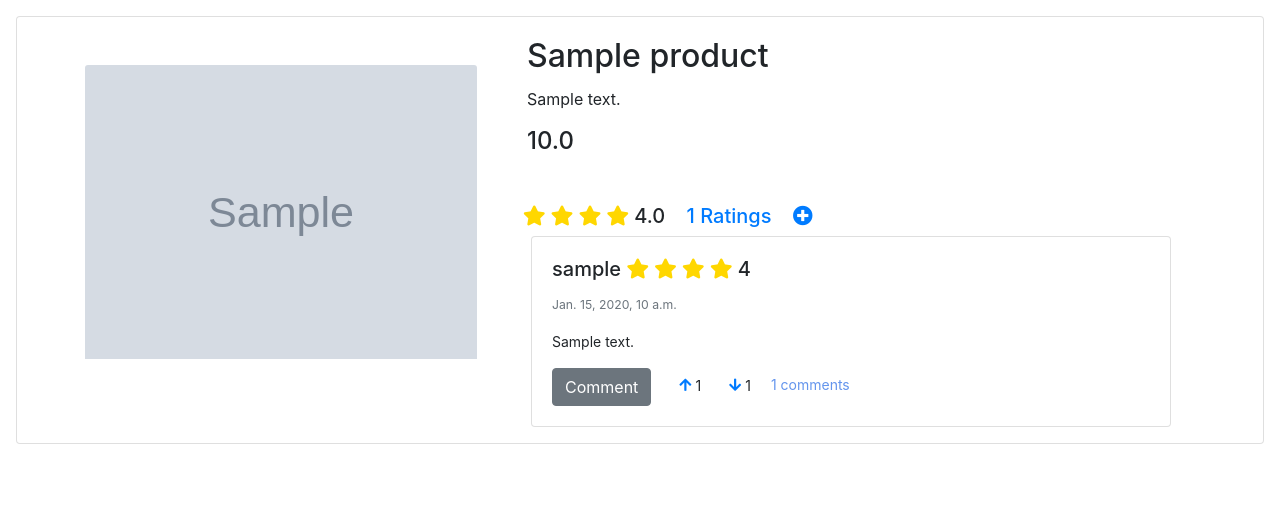
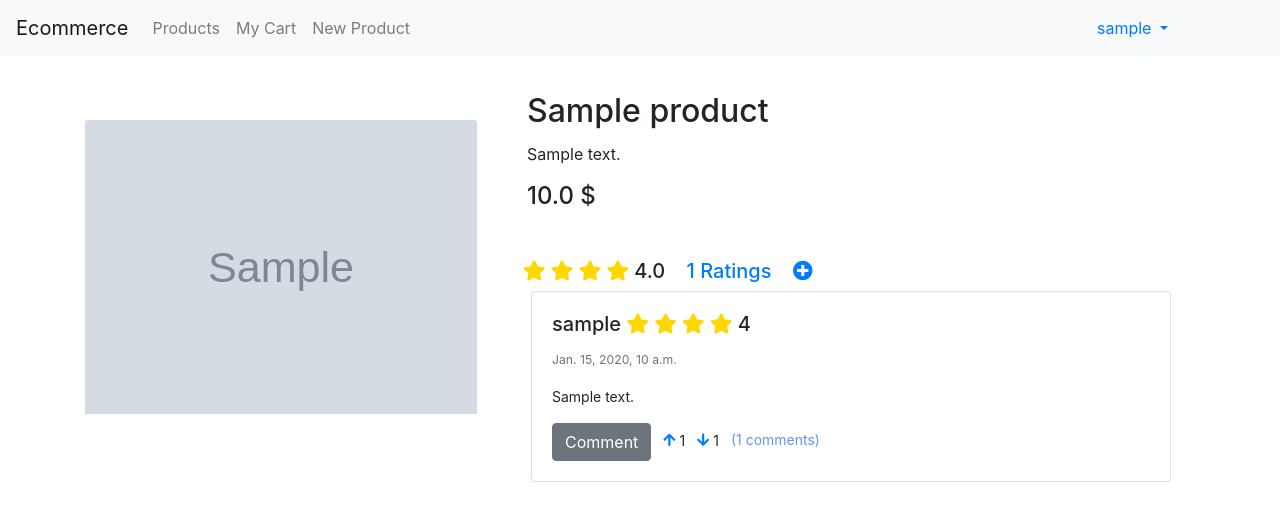
Before and after one commit to khalilSaidane/ecommerce-Django-, a Django app: page /products/1 in a window 1280 px wide. Shown: the top 521 px of the page. Run offline with Django 3.2, Linux system fonts and the light colour scheme; a user stored in the database is signed in; tables that the repository leaves empty hold one stand-in row (values such as "Sample post"); grey boxes marked "Sample" are stand-in pictures; some libraries are stand-ins or nearby versions.

Commit message:
adding nav bar and adding permetions

```diff
--- a/cart/views.py
+++ b/cart/views.py
@@ -1,14 +1,15 @@
+from django.contrib.auth.decorators import login_required
 from django.shortcuts import render, redirect
 from products.models import Product
 from .models import CartProduct
 
-
+@login_required(login_url='/accounts/login')
 def my_cart_view(request, *args, **kwargs):
     qs = CartProduct.objects.filter(user=request.user)
     total_price = sum([x.product.price for x in qs])
     return render(request, 'cart/my-cart.html', {'items': qs, 'total_price': total_price})
 
-
+@login_required(login_url='/accounts/login')
 def add_product_to_cart(request, product_id, *args, **kwargs):
     product = Product.objects.get(id=product_id)
     qs = CartProduct.objects.filter(user=request.user)
--- a/comments/models.py
+++ b/comments/models.py
@@ -9,7 +9,7 @@ class CommentReview(models.Model):
     review = models.ForeignKey(Review, on_delete=models.CASCADE)
     content = models.CharField(max_length=250)
     timestamp = models.DateTimeField(auto_now_add=True)
-    childs = models.ManyToManyField('self', related_name='childs_comments', null=True, blank=True)
+    childs = models.ManyToManyField('self', related_name='childs_comments', blank=True)
     is_child = models.BooleanField(default=False)
 
     def __str__(self):
--- a/comments/views.py
+++ b/comments/views.py
@@ -1,3 +1,4 @@
+from django.contrib.auth.decorators import login_required
 from django.shortcuts import render
 
 from comments.models import CommentReview
@@ -5,6 +6,7 @@ from reviews.models import Review
 from .forms import CommentForm
 
 
+@login_required(login_url='/accounts/login')
 def create_comment_view(request, review_id, *args, **kwargs):
     form = CommentForm(request.POST or None)
     review = Review.objects.get(id=review_id)
@@ -15,7 +17,7 @@ def create_comment_view(request, review_id, *args, **kwargs):
         comment.save()
     return render(request, 'comments/create.html', {'form': form})
 
-
+@login_required(login_url='/accounts/login')
 def create_child_comment_view(request, review_id, comment_id, *args, **kwargs):
     child_form = CommentForm(request.POST or None)
     review = Review.objects.get(id=review_id)
--- a/products/views.py
+++ b/products/views.py
@@ -1,10 +1,13 @@
 import statistics
+
+from django.contrib.auth.decorators import login_required
 from django.shortcuts import render, redirect
 
 from .forms import CreateProductForm
 from .models import Product
 
 
+@login_required(login_url='/accounts/login')
 def create_product_view(request, *args, **kwargs):
     form = CreateProductForm(request.POST or None, request.FILES or None)
     print(request)
--- a/reviews/forms.py
+++ b/reviews/forms.py
@@ -13,6 +13,6 @@ class ReviewCreateForm(forms.ModelForm):
 
     def clean_rate(self):
         rate = self.cleaned_data['rate']
-        if 0 >= rate >= 10:
+        if 0 <= rate <= 10:
             raise forms.ValidationError('Rate must be between 0 and 10')
         return rate
--- a/reviews/models.py
+++ b/reviews/models.py
@@ -23,7 +23,6 @@ class ReviewManager(models.Manager):
 
     def toggle_down_vote(self, user, review_id):
         review = Review.objects.get(id=review_id)
-        print(review)
         if user in review.down_votes.all():
             review.down_votes.remove(user)
         else:
--- a/templates/base.html
+++ b/templates/base.html
@@ -13,6 +13,7 @@
 {% bootstrap_css %}
 {% fontawesome_5_static %}
 {% bootstrap_javascript jquery='full' %}
+{% include 'snippets/nav-bar.html' %}
 
 
 {% block content %}
@@ -55,50 +56,5 @@
     });
 
 </script>
-
-<script>
-    google.charts.load('current', {packages: ['corechart', 'bar']});
-google.charts.setOnLoadCallback(drawBasic);
-
-function drawBasic() {
-
-      var data = new google.visualization.DataTable();
-      data.addColumn('timeofday', 'Time of Day');
-      data.addColumn('number', 'Motivation Level');
-
-      data.addRows([
-        [{v: [8, 0, 0], f: '8 am'}, 1],
-        [{v: [9, 0, 0], f: '9 am'}, 2],
-        [{v: [10, 0, 0], f:'10 am'}, 3],
-        [{v: [11, 0, 0], f: '11 am'}, 4],
-        [{v: [12, 0, 0], f: '12 pm'}, 5],
-        [{v: [13, 0, 0], f: '1 pm'}, 6],
-        [{v: [14, 0, 0], f: '2 pm'}, 7],
-        [{v: [15, 0, 0], f: '3 pm'}, 8],
-        [{v: [16, 0, 0], f: '4 pm'}, 9],
-        [{v: [17, 0, 0], f: '5 pm'}, 10],
-      ]);
-
-      var options = {
-        title: 'Motivation Level Throughout the Day',
-        hAxis: {
-          title: 'Time of Day',
-          format: 'h:mm a',
-          viewWindow: {
-            min: [7, 30, 0],
-            max: [17, 30, 0]
-          }
-        },
-        vAxis: {
-          title: 'Rating (scale of 1-10)'
-        }
-      };
-
-      var chart = new google.visualization.ColumnChart(
-        document.getElementById('chart_div'));
-
-      chart.draw(data, options);
-    }
-    </script>
 </body>
 </html>
--- a/templates/cart/my-cart.html
+++ b/templates/cart/my-cart.html
@@ -6,7 +6,6 @@
         <tr>
             <th scope="col">Name</th>
             <th scope="col">Price</th>
-            <th scope="col">Quantity</th>
             <th scope="col">Timestamp</th>
             <th scope="col">Action</th>
         </tr>
@@ -16,7 +15,6 @@
             <tr>
                 <td>{{ item.product.name }}</td>
                 <td>{{ item.product.price }}</td>
-                <td><input type="number" value="{{ item.quantity }}"></td>
                 <td>{{ item.timestamp }}</td>
                 <td><a class="btn btn-danger" href="/cart/remove-from-cart/{{ item.product.id }}">Delete</a></td>
             </tr>
--- a/templates/comments/detail.html
+++ b/templates/comments/detail.html
@@ -1,4 +1,3 @@
-{% extends 'base.html' %}
 {% block content %}
     {% if not comment.is_child %}
         <div class="card small m-2" style="width: 35rem;">
@@ -7,7 +6,7 @@
                 <p class="card-text"><small class="text-muted">{{ comment.timestamp }}</small></p>
                 <p class="card-text">{{ comment.content }} <a href="{% url 'comments:detail' comment.id %}"
                                                               class="ml-3">Reply</a></p>
-                <label style="color:cornflowerblue;" id="show-childs-comments" class="ml-3">{{ comment.childs.count }} Replys</label>
+                <label style="color:cornflowerblue;" id="show-childs-comments" class="ml-3">{{ comment.childs.count }} Replays</label>
                 <div class="comment-childs-div">
                 {% for child in comment.childs.all %}
                     <div class="card small m-2" style="width: 30rem;">
@@ -29,7 +28,6 @@
         $(document).ready(function () {
             $('.comment-childs-div').hide();
             $('#show-childs-comments').click(function (e) {
-                console.log('rrfr')
                 $('.comment-childs-div').toggle();
             })
         });
--- a/templates/products/detail.html
+++ b/templates/products/detail.html
@@ -1,7 +1,7 @@
 {% extends 'base.html' %}
 
 {% block content %}
-    <div class="card m-3">
+    <div class=" m-3">
         <div class="container">
             <div class="row">
                 <div class="col">
@@ -11,7 +11,7 @@
                     <div class="card-body">
                         <h2 class="card-title">{{ product.name }}</h2>
                         <p class="card-text">{{ product.description }}</p>
-                        <h4 class="card-title">{{ product.price }}</h4>
+                        <h4 class="card-title">{{ product.price }} $</h4>
                     </div>
                     {% include 'reviews/list-by-product.html' %}
                 </div>
@@ -19,3 +19,9 @@
         </div>
     </div>
 {% endblock %}
+
+{% for post in posts %}
+    {% for comment in post.comment_set %}
+        {{ comment.comment_user }}
+    {% endfor %}
+{% endfor %}
--- a/templates/products/list.html
+++ b/templates/products/list.html
@@ -2,7 +2,6 @@
 {% block content %}
     <div class="card-columns m-3">
         {% for product in products %}
-
             <div class="card">
                 <img class="card-img-top small" src="{{ product.image.url }}" alt="Card image cap">
                 <div class="card-body">
--- a/templates/reviews/list-by-product.html
+++ b/templates/reviews/list-by-product.html
@@ -1,4 +1,3 @@
-{% extends 'base.html' %}
 {% load review_extras %}
 {% block content %}
     <div class="m-3">
@@ -30,8 +29,7 @@
                     <p class="card-text">{{ review.content }}</p>
                     <a href="{% url 'reviews:detail' review.id %}" class="btn btn-secondary">Comment</a>
                     {% include 'reviews/snippets/vote.html' %}
-                    <label style="color: cornflowerblue" id="show-comments"
-                           class="ml-3">{{ review.commentreview_set.count }} comments</label>
+                    <label style="color: cornflowerblue" id="show-comments" class="ml-2">({{review.commentreview_set.count }} comments)</label>
                     <div class="comments-div">
                         {% for comment in review.commentreview_set.all %}
                             {% include 'comments/detail.html' %}
--- a/templates/reviews/snippets/vote.html
+++ b/templates/reviews/snippets/vote.html
@@ -1,14 +1,14 @@
 {% if request.user in review.up_votes.all %}
-    <a class="ml-4" href="/reviews/up-vote/{{ review.id }}"><i class="fas fa-arrow-up"></i></a>
+    <a class="ml-2" href="/reviews/up-vote/{{ review.id }}"><i class="fas fa-arrow-up"></i></a>
     {{ review.up_votes.count }}
 {% else %}
-    <a class="ml-4" href="/reviews/up-vote/{{ review.id }}"><i style="color: black" class="fas fa-arrow-up"></i></a>
+    <a class="ml-2" href="/reviews/up-vote/{{ review.id }}"><i style="color: black" class="fas fa-arrow-up"></i></a>
     {{ review.up_votes.count }}
 {% endif %}
 {% if request.user in review.down_votes.all %}
-    <a class="ml-4" href="/reviews/down-vote/{{ review.id }}"><i class="fas fa-arrow-down"></i></a>
+    <a class="ml-2 " href="/reviews/down-vote/{{ review.id }}"><i class="fas fa-arrow-down"></i></a>
     {{ review.down_votes.count }}
 {% else %}
-    <a class="ml-4" href="/reviews/down-vote/{{ review.id }}"><i style="color: black" class="fas fa-arrow-down"></i></a>
+    <a class="ml-2 " href="/reviews/down-vote/{{ review.id }}"><i style="color: black" class="fas fa-arrow-down"></i></a>
     {{ review.down_votes.count }}
 {% endif %}
--- /dev/null
+++ b/templates/snippets/nav-bar.html
@@ -0,0 +1,35 @@
+<nav class="navbar navbar-expand-lg navbar-light bg-light">
+    <a class="navbar-brand" href="#">Ecommerce</a>
+    <button class="navbar-toggler" type="button" data-toggle="collapse" data-target="#navbarSupportedContent"
+            aria-controls="navbarSupportedContent" aria-expanded="false" aria-label="Toggle navigation">
+        <span class="navbar-toggler-icon"></span>
+    </button>
+
+    <div class="collapse navbar-collapse" id="navbarSupportedContent">
+        <ul class="navbar-nav mr-auto">
+            <li class="nav-item {% if request.path == '/products/list/' %}active{% endif %}">
+                <a class="nav-link" href="{% url 'products:list' %}">Products <span class="sr-only">(current)</span></a>
+            </li>
+            <li class="nav-item {% if request.path == '/cart/my-cart/' %}active{% endif %}">
+                <a class="nav-link" href="{% url 'cart:my_cart' %}">My Cart <span class="sr-only">(current)</span></a>
+            </li>
+            <li class="nav-item {% if request.path == '/products/create/' %}active{% endif %}">
+                <a class="nav-link" href="{% url 'products:create' %}">New Product</a>
+            </li>
+        </ul>
+        {% if request.user.is_authenticated %}
+            <ul class="nav navbar-nav navbar-right mr-5">
+                <li class="dropdown mr-5">
+                    <a href="#" class="dropdown-toggle" data-toggle="dropdown" role="button" aria-haspopup="true"
+                       aria-expanded="false">{{ request.user }} <span class="caret"></span></a>
+                    <ul class="dropdown-menu">
+                        <li><a class="dropdown-item" href="{% url 'accounts:logout' %}">Logout</a></li>
+                        <li><a class="dropdown-item" href="{% url 'accounts:change_password' %}">change password</a>
+                        </li>
+                    </ul>
+                </li>
+            </ul>
+
+        {% endif %}
+    </div>
+</nav>
```
Also changed, not shown: reviews/views.py (+6 -4 lines), 1 other file.
